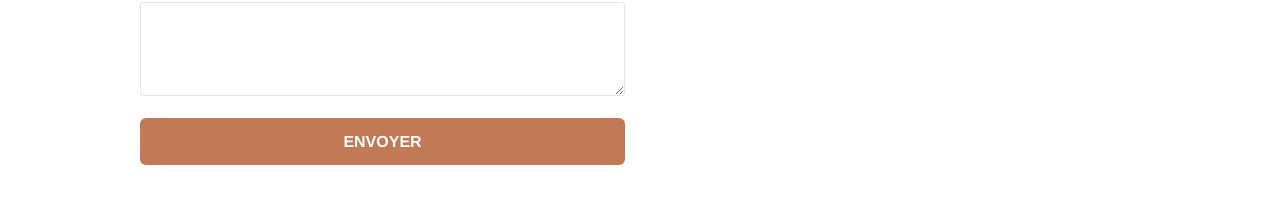
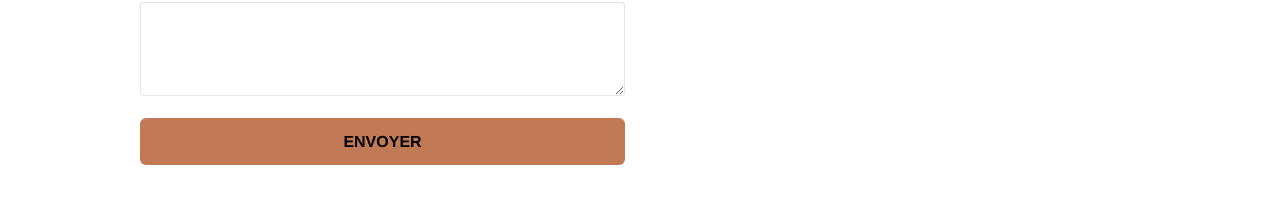
Before and after one commit to rachid-prog/p4-rachid, a plain HTML site: page page2.html in a window 1280 px wide. In both pictures the pointer is over the button "ENVOYER". Shown: the part 741-956 px from the top of the page. Drawn offline with nearby package versions, Linux system fonts and the light colour scheme; files that its build step writes are made by us from their sources; a script that the page names is missing.

Commit message:
clor noir pour le bouton

```diff
--- a/style.css
+++ b/style.css
@@ -779,7 +779,7 @@ h4 {
 
 .btn-atomic-tangerine:hover {
     background: #c27956!important;
-    color: #FFFFFF!important;
+    color: rgba(0,0,0,1)!important;
 }
 
 .ltc-white {
```
